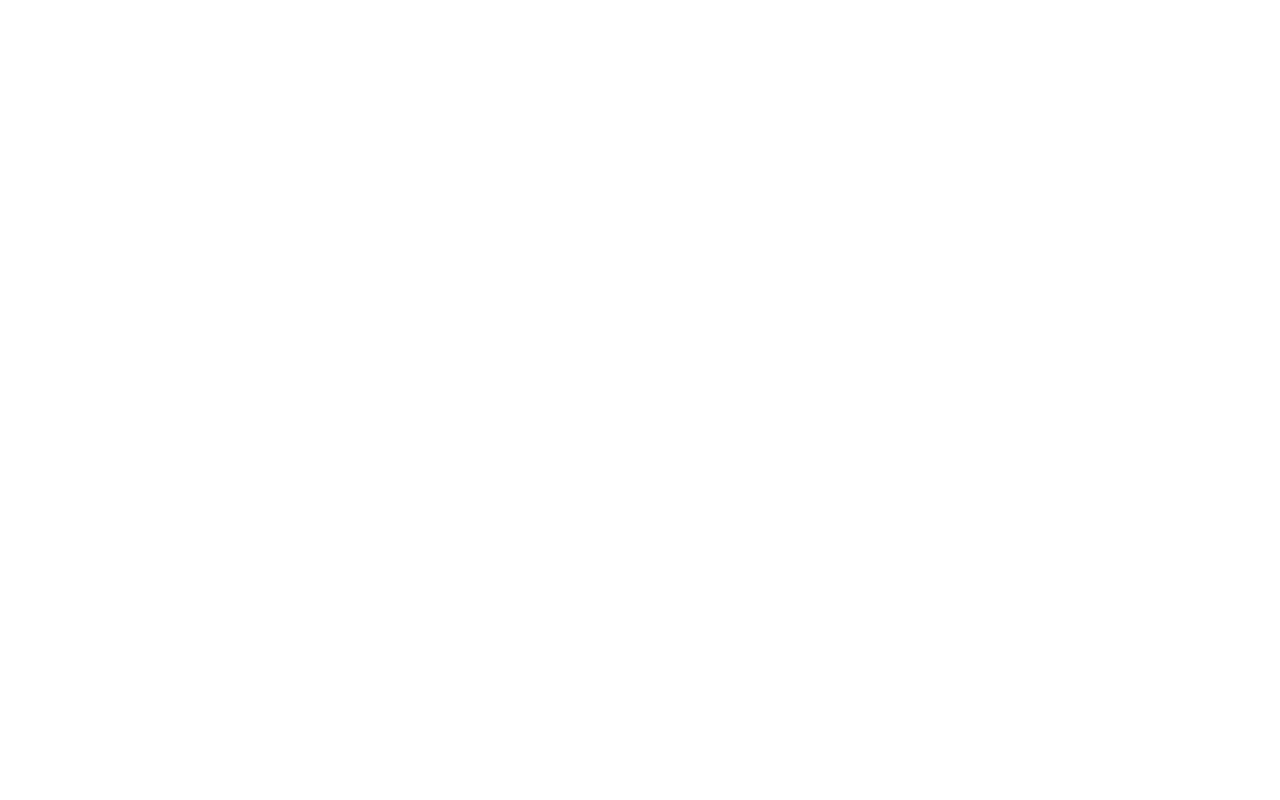
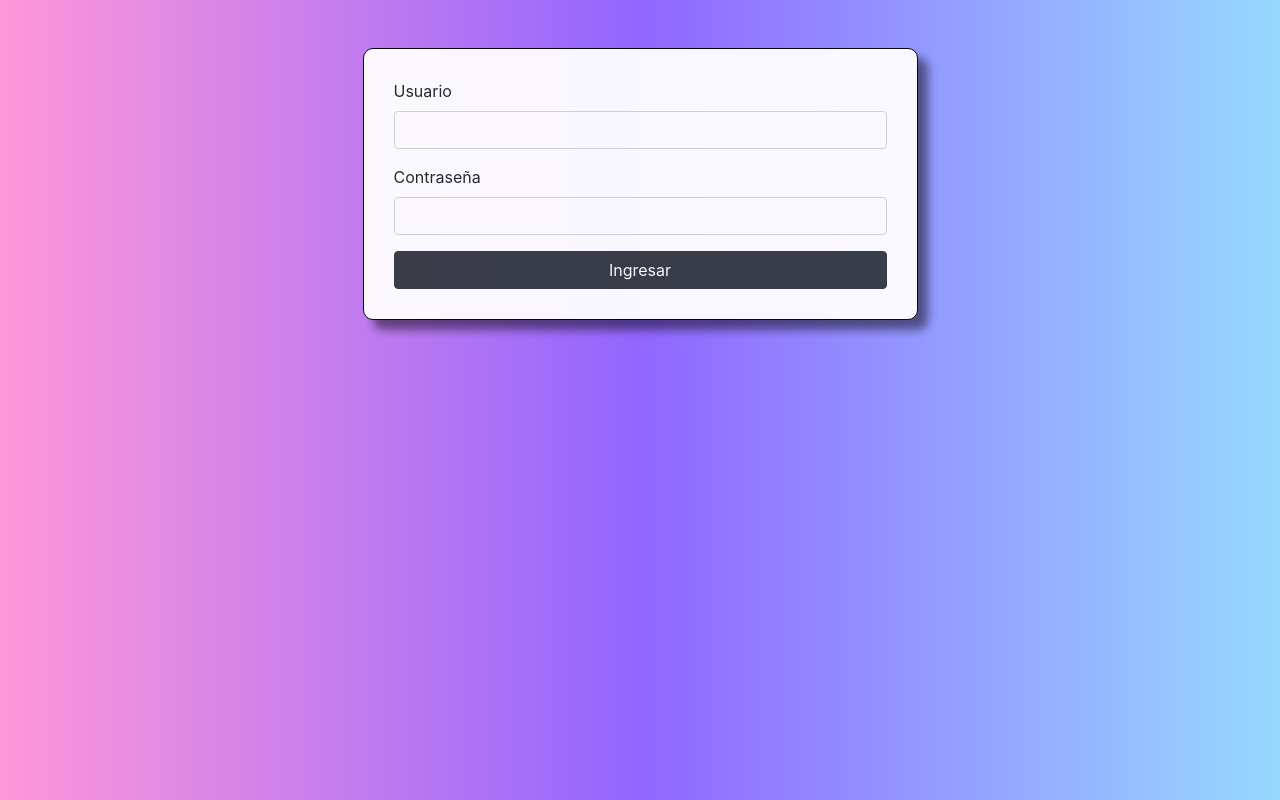
Before and after one commit to Fabiola08/LoginRegistro, a plain HTML site: page index.html in a window 1280 px wide. Drawn offline with Linux system fonts and the light colour scheme.

Commit message:
FormularioLogin3

```diff
--- a/CSS/styles.css
+++ b/CSS/styles.css
@@ -0,0 +1,14 @@
+body {
+    background: linear-gradient(to right, #ff97d9, #9166ff, #97d9ff);
+}
+
+#Login {
+    width: 50%;
+    border: 1px solid black;
+    border-radius: 10px;
+    margin: 0 auto;
+    padding: 30px;
+    background: #ffff;
+    opacity: 95%;
+    box-shadow: 10px 10px 10px rgba(0,0,0,.5);
+}
--- a/index.html
+++ b/index.html
@@ -1,5 +1,5 @@
 <!DOCTYPE html>
-<html lang="en">
+<html lang="es">
 <head>
     <meta charset="UTF-8">
     <meta http-equiv="X-UA-Compatible" content="IE=edge">
@@ -9,6 +9,22 @@
     <link rel="stylesheet" href="CSS/styles.css">
 </head>
 <body>
+    <div class="container mt-5">
+        <div id="Login">
+            <form action="">
+                <div class="form-group">
+                    <label for="user">Usuario</label>
+                    <input type="text" id="user" class="form-control">
+                </div>
+                <div class="form-group">
+                    <label for="pass">Contraseña</label>
+                    <input type="password" id="pass" class="form-control">
+                </div>
+                <input type="submit" value="Ingresar" class="btn btn-dark btn-block">
+            </form>
 
+        </div>
+
+    </div>
 </body>
 </html>
```
